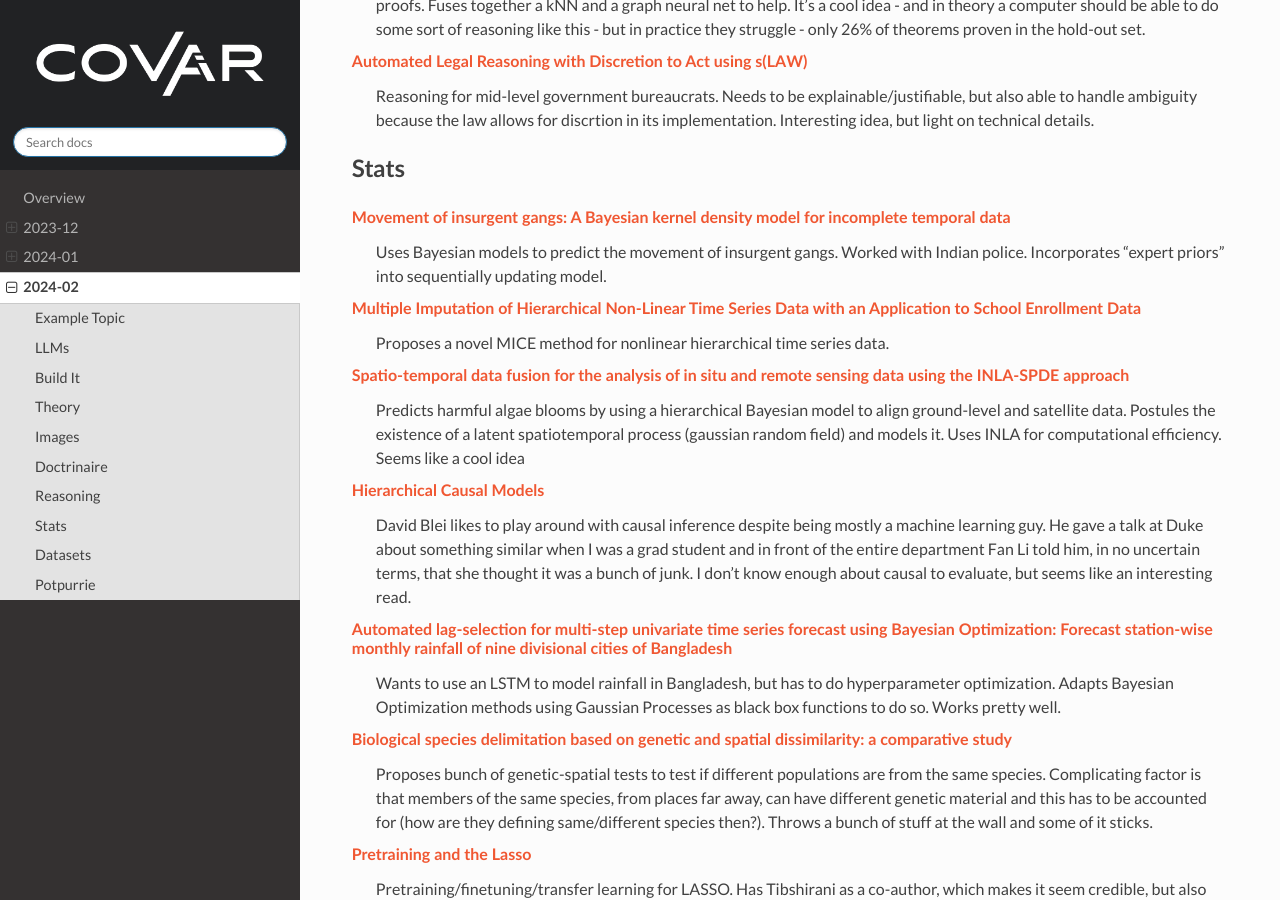
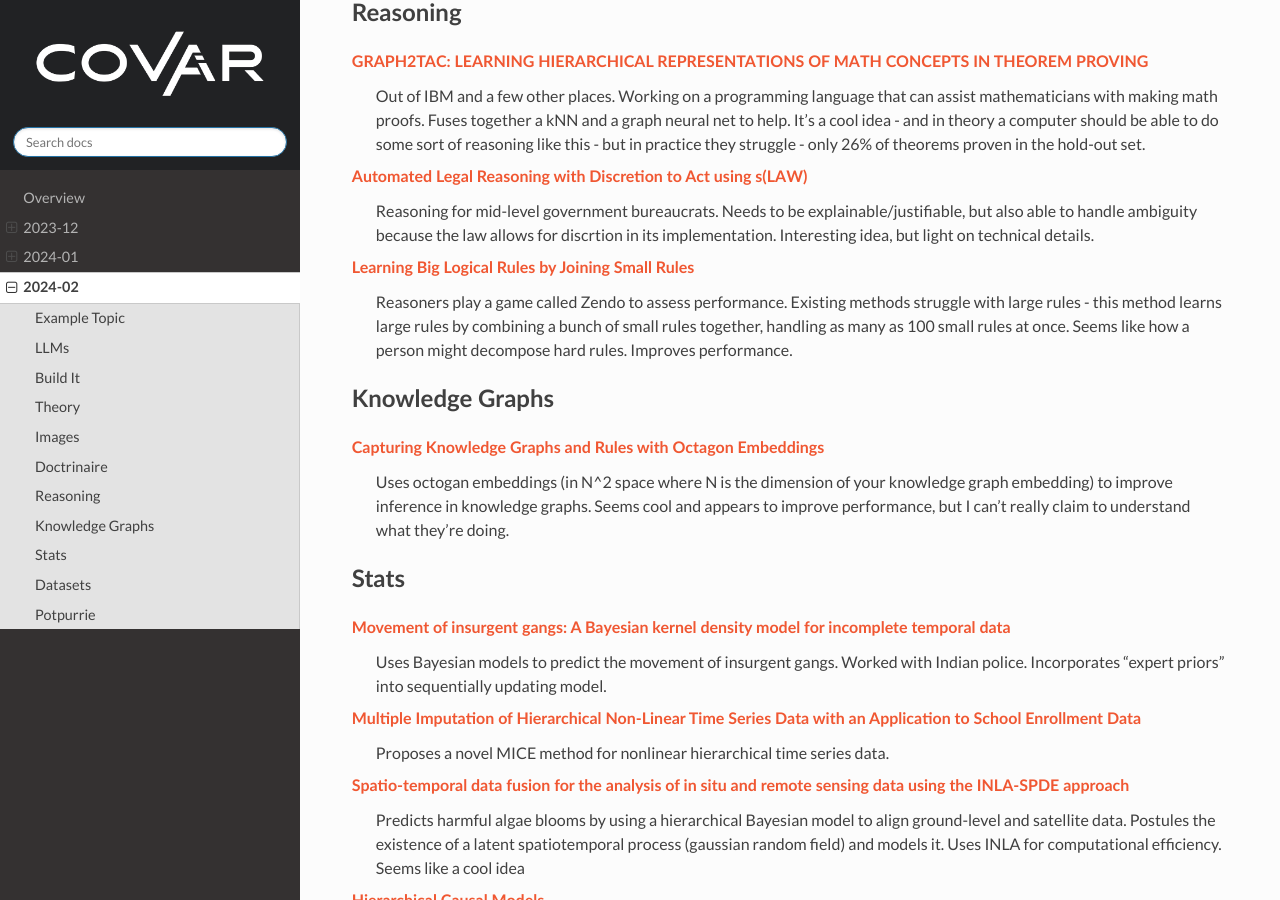
Before and after one commit to covartech/zeitgeist, a Sphinx documentation site: the page built from docs/issues/2024-02.rst, in a window 1280 px wide and 900 px high, scrolled down 3140 px. Built offline with Sphinx 7.4.7 and the Read the Docs theme 2.0.0, drawn with Linux system fonts in a browser that asks for light colours; some of the changed text lies outside the part shown.

Commit message:
Update 2024_01_30

```diff
--- a/docs/issues/2024-02.rst
+++ b/docs/issues/2024-02.rst
@@ -50,6 +50,9 @@
 
 `SKILL-MIX: A FLEXIBLE AND EXPANDABLE FAMILY OF EVALUATIONS FOR AI MODELS <https://arxiv.org/pdf/2310.17567.pdf>`_
     Deepmind and Princeton.  How to evaluate LLMs?  Have a list of skills an LLM can do, randomly combine some subset of them, and ask the LLM to do that.  Should force it to do something not in the training set and valuable/interesting.  Seems like a cool way to evaluate a general purpose AI, but if you're LLM is supposed to be really good at one specific task you might not care how it generalizes to some randomly generated task.
+
+`In-Context Learning for Extreme Multi-Label Classification <https://arxiv.org/pdf/2401.12178.pdf>`_
+    LLMs tackle classification tasks with lots (10,000) of classes.  "Unlike prior work, our proposed solution requires no finetuning, is easily applicable to new tasks, alleviates prompt engineering, and requires only tens of labeled examples."  Seems too good to be true but also seems to work?
 
 Build It
 --------
@@ -107,6 +110,14 @@
 `Automated Legal Reasoning with Discretion to Act using s(LAW) <https://arxiv.org/pdf/2401.14511.pdf>`_
     Reasoning for mid-level government bureaucrats.  Needs to be explainable/justifiable, but also able to handle ambiguity because the law allows for discrtion in its implementation.  Interesting idea, but light on technical details.
 
+`Learning Big Logical Rules by Joining Small Rules <https://arxiv.org/pdf/2401.16215.pdf>`_
+    Reasoners play a game called Zendo to assess performance.  Existing methods struggle with large rules - this method learns large rules by combining a bunch of small rules together, handling as many as 100 small rules at once.  Seems like how a person might decompose hard rules.  Improves performance.
+
+Knowledge Graphs
+----------------
+`Capturing Knowledge Graphs and Rules with Octagon Embeddings <https://arxiv.org/pdf/2401.16270.pdf>`_
+    Uses octogan embeddings (in N^2 space where N is the dimension of your knowledge graph embedding) to improve inference in knowledge graphs.  Seems cool and appears to improve performance, but I can't really claim to understand what they're doing.
+
 Stats
 -----
 
@@ -153,3 +164,9 @@
 
 `Predictive Analysis for Optimizing Port Operations <https://arxiv.org/pdf/2401.14498.pdf>`_
     Logistics!  Analysis of how long ships stay in port.  They seem to indicate that there hasn't been much work done in this area and throw a bunch of off-the-shelf methods at it and see what sticks.  Shouldn't be too hard to beat?
+
+`Learning to Manipulate under Limited Information <https://arxiv.org/pdf/2401.16412.pdf>`_
+    Neural nets take on Arrow's impossibility theorem.  All voting systems are subject to manipulation.  To figure out which ones are worse, they trained 40,000 (!) neural nets to vote in low information settings and figured out which voting systems got manipulated more often than others.  Cool idea, though it might run into the "not technically a proof" problem a lot of computational methods encounter.
+
+`A comprehensive survey of the home advantage in American football <https://arxiv.org/pdf/2401.16392.pdf>`_
+    Uses a bayesian generalized linear mixed effects model to find/quantify home-field advantage for NFL teams.  Seems to be declining over time
```
